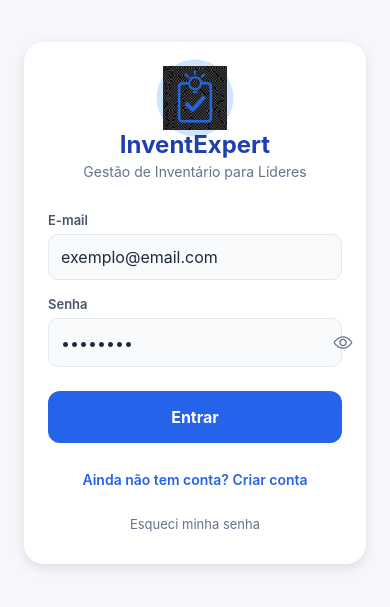
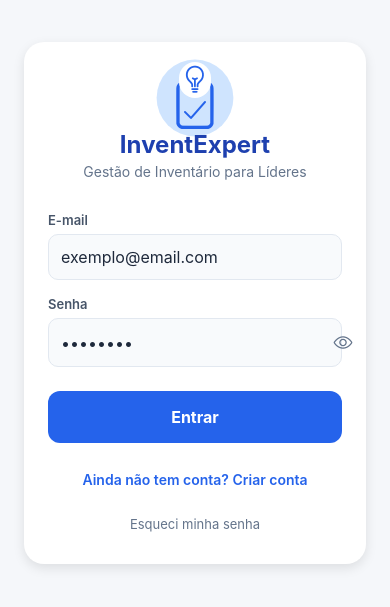
Before and after one commit to robconceicao/InventExpert, a React Native app: screen /Acompanhamento in a window 390 px wide. Shown: the part 119-726 px from the top of the page. Built offline with nearby package versions, Linux system fonts and the light colour scheme; what expo-notifications, react-native-worklets would draw is missing.

Commit message:
fix: AppLogo vectorized with Ionicons, reverted checkerboard icons

```diff
--- a/app.json
+++ b/app.json
@@ -4,7 +4,7 @@
     "slug": "InventExpert",
     "version": "1.0.0",
     "orientation": "portrait",
-    "icon": "./assets/images/icon.jpg",
+    "icon": "./assets/images/icon.png",
     "scheme": "inventexpert",
     "userInterfaceStyle": "automatic",
     "ios": {
@@ -21,9 +21,9 @@
       "package": "com.inventexpert.app",
       "adaptiveIcon": {
         "backgroundColor": "#E6F4FE",
-        "foregroundImage": "./assets/images/icon.jpg",
-        "backgroundImage": "./assets/images/icon.jpg",
-        "monochromeImage": "./assets/images/icon.jpg"
+        "foregroundImage": "./assets/images/icon.png",
+        "backgroundImage": "./assets/images/icon.png",
+        "monochromeImage": "./assets/images/icon.png"
       },
       "predictiveBackGestureEnabled": false,
       "permissions": [
@@ -34,13 +34,13 @@
     },
     "web": {
       "output": "single",
-      "favicon": "./assets/images/icon.jpg"
+      "favicon": "./assets/images/icon.png"
     },
     "plugins": [
       [
         "expo-splash-screen",
         {
-          "image": "./assets/images/icon.jpg",
+          "image": "./assets/images/icon.png",
           "imageWidth": 200,
           "resizeMode": "contain",
           "backgroundColor": "#ffffff",
--- a/src/components/AppLogo.tsx
+++ b/src/components/AppLogo.tsx
@@ -1,5 +1,6 @@
 import React from "react";
-import { Image, StyleSheet, View } from "react-native";
+import { StyleSheet, View } from "react-native";
+import { Ionicons } from "@expo/vector-icons";
 
 interface AppLogoProps {
   size?: number;
@@ -15,10 +16,12 @@ export default function AppLogo({
 }: AppLogoProps) {
   // Use the white-lined logo when color requested is white (usually means dark/blue background)
   const isWhite = color === "#fff" || color === "#ffffff" || color.toLowerCase() === "white";
+  const iconColor = isWhite ? "#ffffff" : "#2563EB";
+  const bgColor = isWhite ? "#2563EB" : "#ffffff";
 
-  const source = isWhite
-    ? require("../../assets/images/logo-white.jpg")
-    : require("../../assets/images/logo-blue.jpg");
+  const clipboardSize = size * 0.85;
+  const checkSize = size * 0.5;
+  const bulbSize = size * 0.45;
 
   return (
     <View style={[styles.container, { width: size, height: size }]}>
@@ -33,10 +36,36 @@ export default function AppLogo({
           },
         ]}
       />
-      <Image
-        source={source}
-        style={{ width: size, height: size, resizeMode: "contain" }}
-      />
+
+      {/* Composição Vetorial do Logo (Clipboard + Check + Bulb) */}
+      <View style={{ width: clipboardSize, height: clipboardSize, position: 'relative', top: size * 0.05, alignItems: 'center' }}>
+        <Ionicons
+          name="clipboard-outline"
+          size={clipboardSize}
+          color={iconColor}
+          style={{ position: 'absolute', top: 0 }}
+        />
+        <Ionicons
+          name="checkmark"
+          size={checkSize}
+          color={iconColor}
+          style={{ position: 'absolute', top: clipboardSize * 0.35 }}
+        />
+        {/* Fundo para esconder a borda de cima da prancheta sob a lâmpada */}
+        <View style={{
+          position: 'absolute',
+          top: -bulbSize * 0.4,
+          backgroundColor: bgColor,
+          borderRadius: bulbSize,
+          padding: 2
+        }}>
+          <Ionicons
+            name="bulb-outline"
+            size={bulbSize}
+            color={iconColor}
+          />
+        </View>
+      </View>
     </View>
   );
 }
@@ -45,7 +74,6 @@ const styles = StyleSheet.create({
   container: {
     justifyContent: "center",
     alignItems: "center",
-    position: "relative",
   },
   glow: {
     position: "absolute",
```
